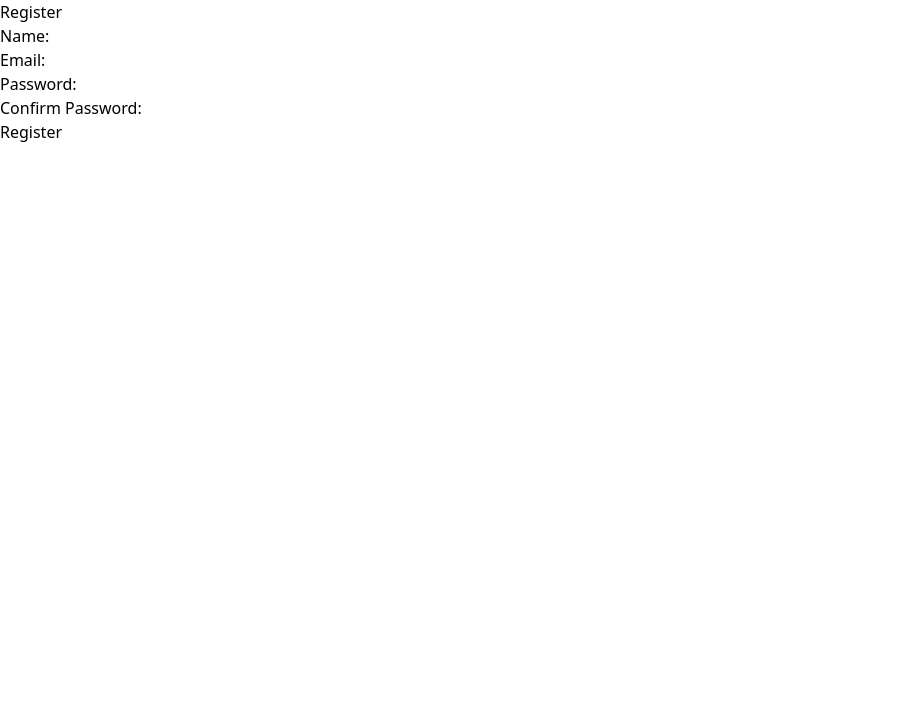
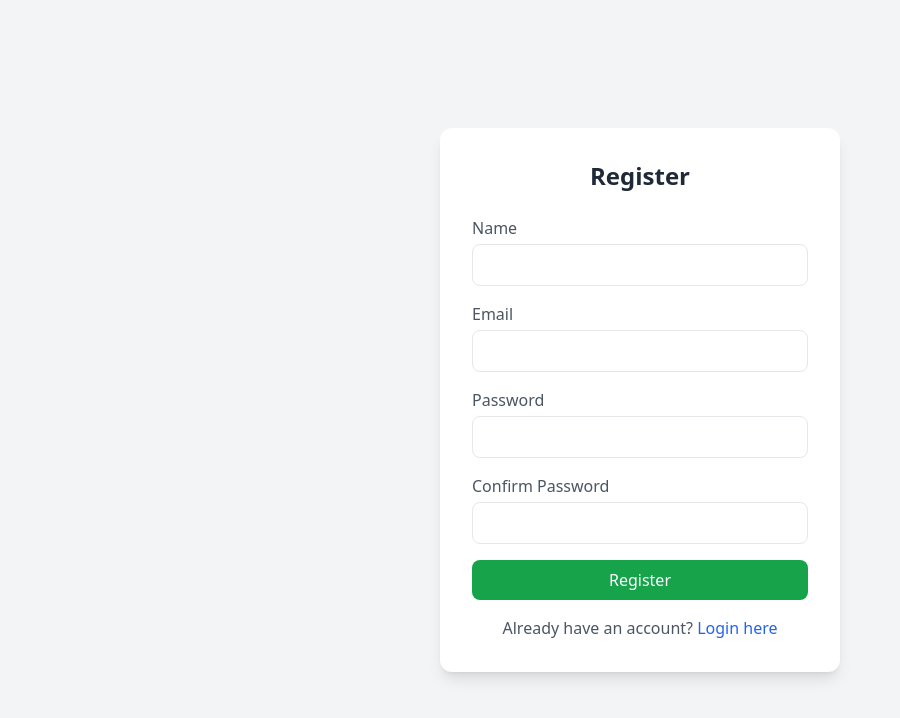
Before and after one commit to Muaz2004/tpma, a React (Create React App) app in the folder frontend/: page /register in a window 1280 px wide. Shown: the top 718 px of the page, without its empty margins (0-900 px from the left). Built offline with nearby package versions, Linux system fonts and the light colour scheme; no server answers.

Commit message:
register styled

```diff
--- a/frontend/src/pages/Register.js
+++ b/frontend/src/pages/Register.js
@@ -1,32 +1,27 @@
 import { useState, useContext } from "react";
 import { useMutation } from "@apollo/client";
-import { useNavigate } from "react-router-dom";
+import { useNavigate, Link } from "react-router-dom";
 import { AuthContext } from "../context/AuthContext";
-
-// Import GraphQL mutation
 import { REGISTER_MUTATION } from "../graphql/registerQuery";
 
 const Register = () => {
   const { login } = useContext(AuthContext);
   const navigate = useNavigate();
 
-  // Form state
   const [firstName, setfirstName] = useState("");
   const [email, setEmail] = useState("");
   const [password, setPassword] = useState("");
-  const [confirmPassword, setConfirmPassword] = useState(""); // optional
+  const [confirmPassword, setConfirmPassword] = useState("");
   const [loading, setLoading] = useState(false);
   const [error, setError] = useState(null);
 
   const [registerMutation] = useMutation(REGISTER_MUTATION);
 
-  // Handle form submission
   const handleRegister = async (e) => {
     e.preventDefault();
     setLoading(true);
     setError(null);
 
-    // Optional: validate password confirmation
     if (password !== confirmPassword) {
       setError("Passwords do not match");
       setLoading(false);
@@ -38,14 +33,13 @@ const Register = () => {
         variables: { firstName, email, password },
       });
 
-      // Save user + token in AuthContext
       login(data.register.user, data.register.token);
 
-      // Redirect based on role
-      if (data.register.user.role === "MANAGER") navigate("/manager-dashboard");
+      if (data.register.user.role === "MANAGER")
+        navigate("/manager-dashboard");
       else navigate("/user-dashboard");
+
     } catch (err) {
-      // Handle errors (email exists, network error, etc.)
       setError(err.message || "Registration failed");
     }
 
@@ -53,54 +47,82 @@ const Register = () => {
   };
 
   return (
-    <div className="register-container">
-      <h2>Register</h2>
-      <form onSubmit={handleRegister}>
+    <div className="min-h-screen flex items-center justify-center bg-gray-100">
+      <div className="bg-white shadow-lg rounded-xl p-8 w-full sm:w-[400px]">
+
+        <h2 className="text-2xl font-bold text-gray-800 text-center mb-6">
+          Register
+        </h2>
+
+        <form onSubmit={handleRegister} className="space-y-4">
+
           <div>
-          <label>Name:</label>
+            <label className="block mb-1 text-gray-600">Name</label>
             <input
               type="text"
               value={firstName}
               onChange={(e) => setfirstName(e.target.value)}
               required
+              className="w-full px-3 py-2 border rounded-lg focus:outline-none focus:ring focus:ring-blue-300"
             />
           </div>
 
           <div>
-          <label>Email:</label>
+            <label className="block mb-1 text-gray-600">Email</label>
             <input
               type="email"
               value={email}
               onChange={(e) => setEmail(e.target.value)}
               required
+              className="w-full px-3 py-2 border rounded-lg focus:outline-none focus:ring focus:ring-blue-300"
             />
           </div>
 
           <div>
-          <label>Password:</label>
+            <label className="block mb-1 text-gray-600">Password</label>
             <input
               type="password"
               value={password}
               onChange={(e) => setPassword(e.target.value)}
               required
+              className="w-full px-3 py-2 border rounded-lg focus:outline-none focus:ring focus:ring-blue-300"
             />
           </div>
 
           <div>
-          <label>Confirm Password:</label>
+            <label className="block mb-1 text-gray-600">Confirm Password</label>
             <input
               type="password"
               value={confirmPassword}
               onChange={(e) => setConfirmPassword(e.target.value)}
+              className="w-full px-3 py-2 border rounded-lg focus:outline-none focus:ring focus:ring-blue-300"
             />
           </div>
 
-        <button type="submit" disabled={loading}>
+          <button
+            type="submit"
+            disabled={loading}
+            className="w-full bg-green-600 hover:bg-green-700 text-white rounded-lg py-2 transition"
+          >
             {loading ? "Registering..." : "Register"}
           </button>
 
-        {error && <p style={{ color: "red" }}>{error}</p>}
+          {error && (
+            <p className="text-red-500 text-center">{error}</p>
+          )}
         </form>
+
+        <p className="text-center text-gray-600 mt-4">
+          Already have an account?{" "}
+          <Link
+            to="/login"
+            className="text-blue-600 hover:underline font-medium"
+          >
+            Login here
+          </Link>
+        </p>
+
+      </div>
     </div>
   );
 };
```
Lines whose indentation alone changed are shown as unchanged.
